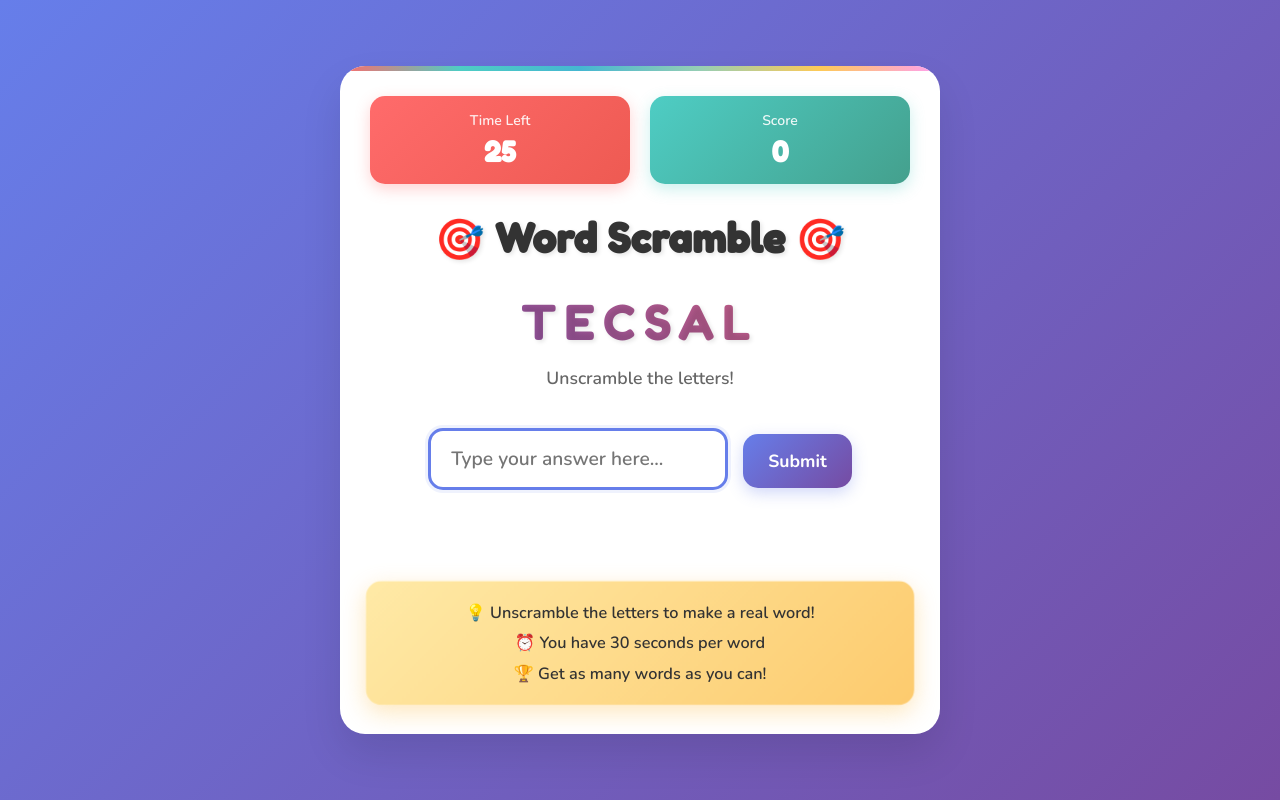
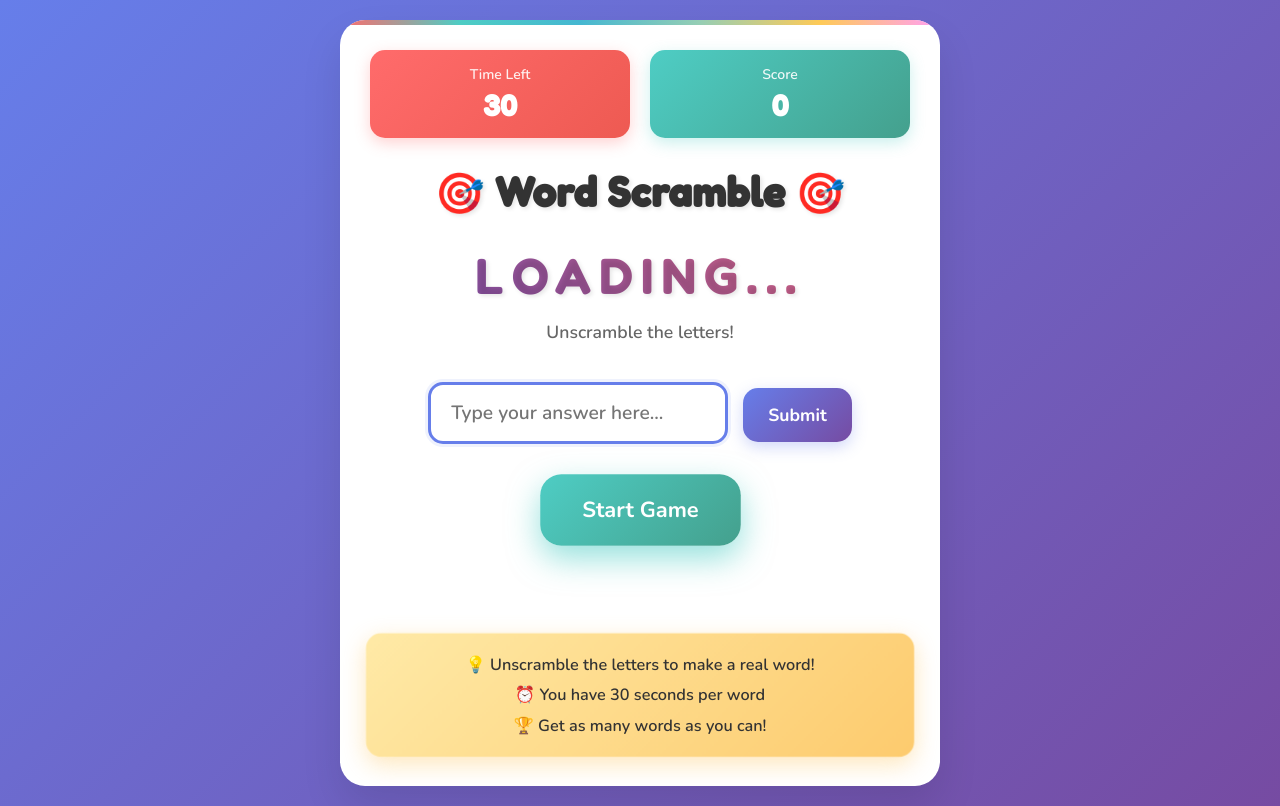
Before and after one commit to KingAvalon01/Wordscambler, a website: page index.html in a window 1280 px wide. Drawn offline with nearby package versions, Linux system fonts and the light colour scheme.

Commit message:
Add start button to control timer

```diff
--- a/index.html
+++ b/index.html
@@ -33,6 +33,10 @@
                 <button id="submitBtn" class="submit-btn">Submit</button>
             </div>
 
+            <div class="start-container" id="startContainer">
+                <button id="startBtn" class="start-btn">Start Game</button>
+            </div>
+
             <div class="message" id="message"></div>
 
             <div class="game-over" id="gameOver" style="display: none;">
--- a/script.js
+++ b/script.js
@@ -24,6 +24,7 @@ class WordScrambleGame {
         this.timeLeft = 30;
         this.gameActive = false;
         this.gameStarted = false;
+        this.gameReady = false;
         this.timer = null;
 
         this.initializeElements();
@@ -40,24 +41,31 @@ class WordScrambleGame {
         this.gameOverEl = document.getElementById('gameOver');
         this.finalScoreEl = document.getElementById('finalScore');
         this.restartBtnEl = document.getElementById('restartBtn');
+        this.startBtnEl = document.getElementById('startBtn');
+        this.startContainerEl = document.getElementById('startContainer');
+        this.submitBtnEl = document.getElementById('submitBtn');
     }
 
     setupEventListeners() {
         if (this.playerInputEl) {
             this.playerInputEl.addEventListener('keypress', (e) => {
-                if (e.key === 'Enter') {
+                if (e.key === 'Enter' && this.gameStarted) {
                     this.checkAnswer();
-                }
-            });
-            this.playerInputEl.addEventListener('input', (e) => {
-                if (!this.timerStarted && e.target.value.length === 1 && this.gameActive) {
-                    this.startTimer();
-                    this.timerStarted = true;
                 }
             });
         }
         if (this.restartBtnEl) {
             this.restartBtnEl.addEventListener('click', () => this.startNewGame());
+        }
+        if (this.submitBtnEl) {
+            this.submitBtnEl.addEventListener('click', () => {
+                if (this.gameStarted) {
+                    this.checkAnswer();
+                }
+            });
+        }
+        if (this.startBtnEl) {
+            this.startBtnEl.addEventListener('click', () => this.startGameTimer());
         }
     }
 
@@ -71,19 +79,13 @@ class WordScrambleGame {
     }
 
     nextWord() {
-        if (!this.gameActive) return;
+        if (!this.gameActive || !this.gameStarted) return;
 
         // Clear previous messages and input
         this.messageEl.textContent = '';
         this.messageEl.className = 'message';
         this.playerInputEl.value = '';
         this.playerInputEl.focus();
-
-        // Reset timer state for new word
-        this.timerStarted = false;
-        if (this.timer) {
-            clearInterval(this.timer);
-        }
 
         // Select random word
         this.currentWord = this.words[Math.floor(Math.random() * this.words.length)];
@@ -99,7 +101,6 @@ class WordScrambleGame {
         // Reset and start timer
         this.timeLeft = 30;
         this.updateTimer();
-        this.startTimer();
     }
 
     scrambleWord(word) {
@@ -138,7 +139,7 @@ class WordScrambleGame {
     }
 
     checkAnswer() {
-        if (!this.gameActive) return;
+        if (!this.gameActive || !this.gameStarted) return;
 
         const playerAnswer = this.playerInputEl.value.trim().toUpperCase();
 
--- a/style.css
+++ b/style.css
@@ -184,6 +184,45 @@ body {
     transform: translateY(0);
 }
 
+.start-container {
+    margin-bottom: 30px;
+}
+
+.start-btn {
+    padding: 20px 40px;
+    font-size: 1.3rem;
+    font-weight: 700;
+    background: linear-gradient(135deg, #4ecdc4, #44a08d);
+    color: white;
+    border: none;
+    border-radius: 20px;
+    cursor: pointer;
+    transition: all 0.3s ease;
+    font-family: 'Nunito', sans-serif;
+    box-shadow: 0 8px 20px rgba(78, 205, 196, 0.4);
+    animation: pulse-start 2s ease-in-out infinite;
+}
+
+.start-btn:hover {
+    transform: translateY(-3px);
+    box-shadow: 0 12px 30px rgba(78, 205, 196, 0.6);
+}
+
+.start-btn:active {
+    transform: translateY(0);
+}
+
+@keyframes pulse-start {
+    0%, 100% {
+        transform: scale(1);
+        box-shadow: 0 8px 20px rgba(78, 205, 196, 0.4);
+    }
+    50% {
+        transform: scale(1.05);
+        box-shadow: 0 12px 30px rgba(78, 205, 196, 0.6);
+    }
+}
+
 .message {
     font-size: 1.3rem;
     font-weight: 700;
```
Also changed, not shown: dist/index.html, dist/script.js, dist/style.css.
